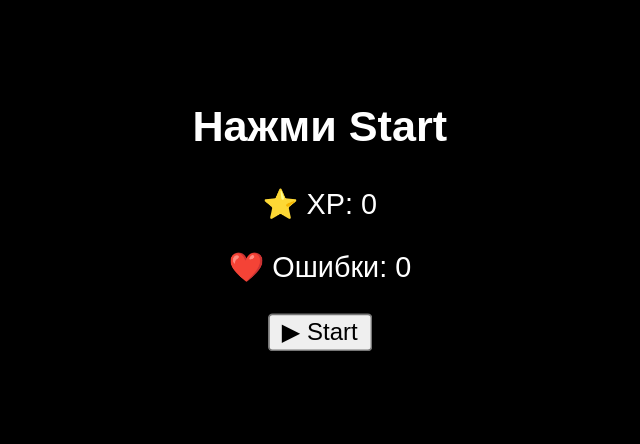
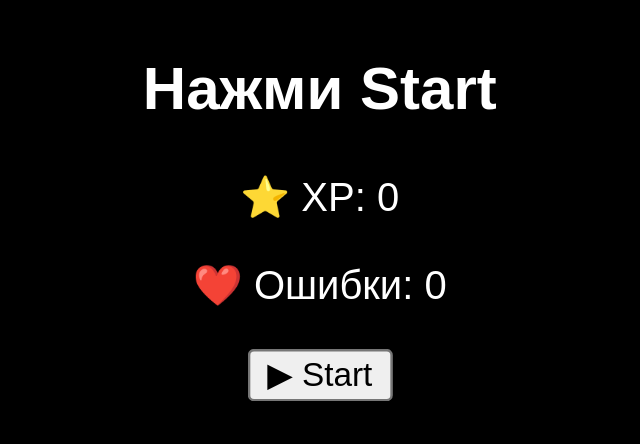
Before and after one commit to usernetsim-web/voice-trainer, a plain HTML site: page index.html in a window 1280 px wide. Shown: the part 178-622 px from the top of the page, without its empty margins (320-960 px from the left). Drawn offline with Linux system fonts and the light colour scheme.

Commit message:
Update index.html

```diff
--- a/index.html
+++ b/index.html
@@ -22,7 +22,7 @@ body {
   font-family: Arial, sans-serif;
 }
 
-div { transform: scale(1.80); }
+div { transform: scale(2.50); }
 </style>
 
 </head>
```
